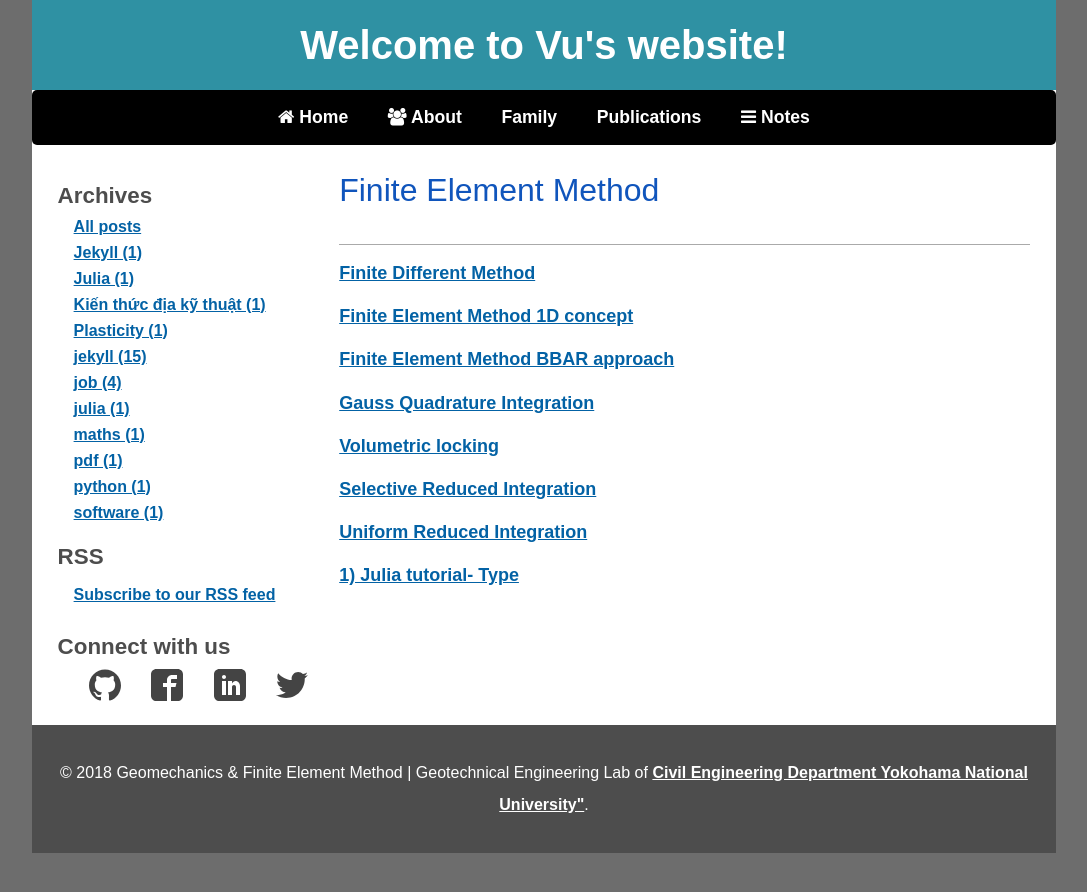
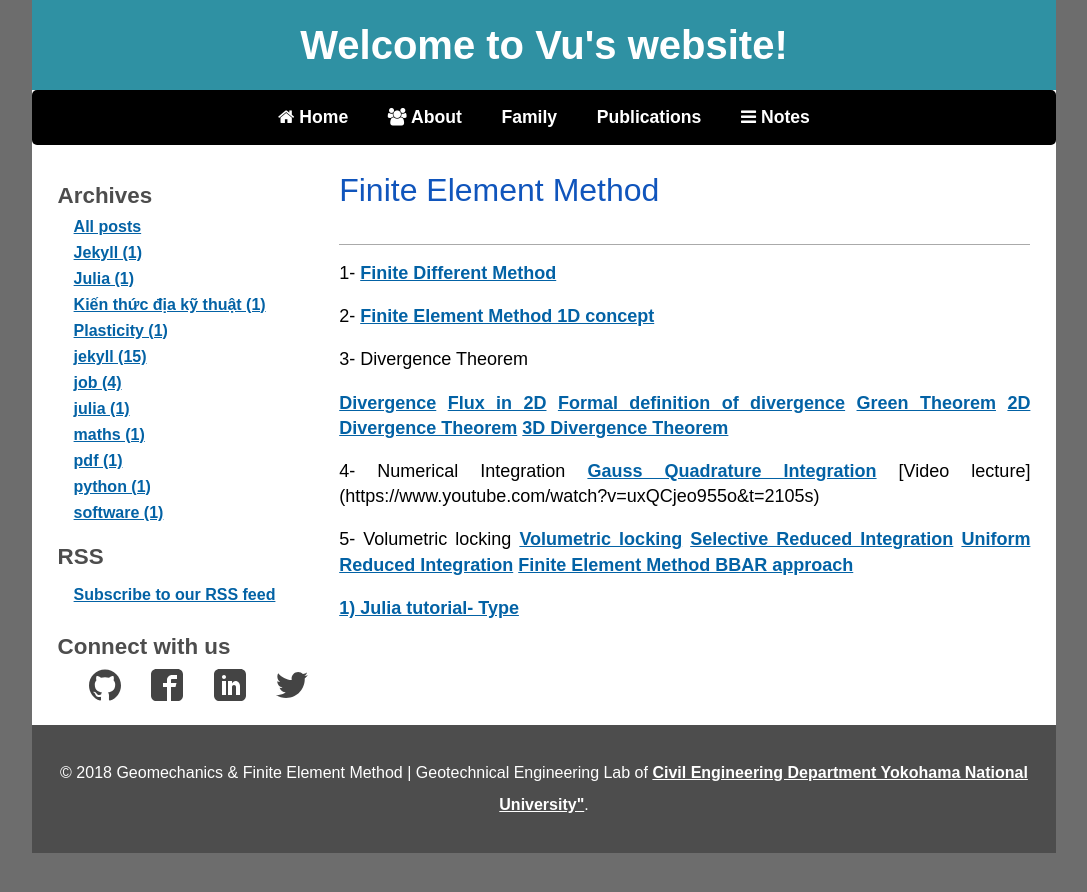
Before and after one commit to quangvunp/geomechanics, a Jekyll site: the page built from FEM.md, in a window 1280 px wide. Shown: the top 892 px of the page, without its empty margins (96-1183 px from the left). Built offline with Jekyll 4.4.1, drawn with Linux system fonts in a browser that asks for light colours.

Commit message:
Update FEM.md

```diff
--- a/FEM.md
+++ b/FEM.md
@@ -3,19 +3,29 @@ layout: page
 title: Finite Element Method
 ---
 
-[Finite Different Method]({{ site.url }}/assests/Notes/FEM/FDM_1D.PDF)
+1- [Finite Different Method]({{ site.url }}/assests/Notes/FEM/FDM_1D.PDF)
 
-[Finite Element Method 1D concept]({{ site.url }}/assests/Notes/FEM/FEM_1D_Concept.PDF)
+2- [Finite Element Method 1D concept]({{ site.url }}/assests/Notes/FEM/FEM_1D_Concept.PDF)
 
+
+3- Divergence Theorem
+
+[Divergence](https://www.khanacademy.org/math/multivariable-calculus/multivariable-derivatives/divergence-and-curl-articles/a/divergence)
+[Flux in 2D](https://www.khanacademy.org/math/multivariable-calculus/integrating-multivariable-functions/line-integrals-in-vector-fields-articles/a/flux-in-two-dimensions)
+[Formal definition of divergence](https://www.khanacademy.org/math/multivariable-calculus/greens-theorem-and-stokes-theorem/formal-definitions-of-divergence-and-curl/a/formal-definition-of-divergence-in-two-dimensions)
+[Green Theorem](https://www.khanacademy.org/math/multivariable-calculus/greens-theorem-and-stokes-theorem/greens-theorem-articles/a/greens-theorem)
+[2D Divergence Theorem](https://www.khanacademy.org/math/multivariable-calculus/greens-theorem-and-stokes-theorem/divergence-theorem-articles/a/2d-divergence-theorem)
+[3D Divergence Theorem](https://www.khanacademy.org/math/multivariable-calculus/greens-theorem-and-stokes-theorem/divergence-theorem-articles/a/3d-divergence-theorem)
+
+4- Numerical Integration
+[Gauss Quadrature Integration]({{ site.url }}/assests/Notes/FEM/Gauss_quadrature_integration.PDF)
+[Video lecture] (https://www.youtube.com/watch?v=uxQCjeo955o&t=2105s)
+
+5- Volumetric locking
+[Volumetric locking]({{ site.url }}/assests/Notes/FEM/Volumetric_Locking/Volumetric_Locking.PDF)
+[Selective Reduced Integration]({{ site.url }}/assests/Notes/FEM/Volumetric_Locking/Selective_Reduced.PDF)
+[Uniform Reduced Integration]({{ site.url }}/assests/Notes/FEM/Volumetric_Locking/Uniform_Reduced_Integration.PDF)
 [Finite Element Method BBAR approach]({{ site.url }}/assests/Notes/FEM/Volumetric_Locking/B-bar.PDF)
-
-[Gauss Quadrature Integration]({{ site.url }}/assests/Notes/FEM/Gauss_quadrature_integration.PDF)
-
-[Volumetric locking]({{ site.url }}/assests/Notes/FEM/Volumetric_Locking/Volumetric_Locking.PDF)
-
-[Selective Reduced Integration]({{ site.url }}/assests/Notes/FEM/Volumetric_Locking/Selective_Reduced.PDF)
-
-[Uniform Reduced Integration]({{ site.url }}/assests/Notes/FEM/Volumetric_Locking/Uniform_Reduced_Integration.PDF)
 
 
 [1) Julia tutorial- Type](https://github.com/quangvunp/geomechanics/blob/master/assests/Julia_TYPE.ipynb)
```
